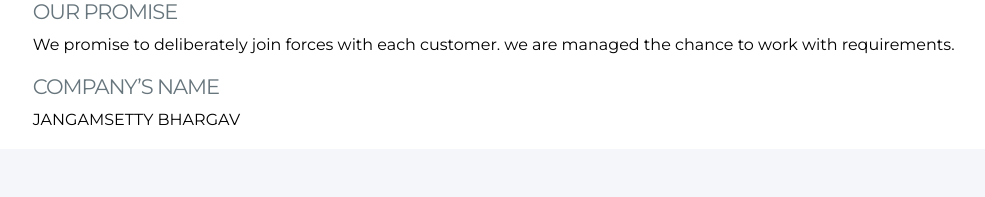
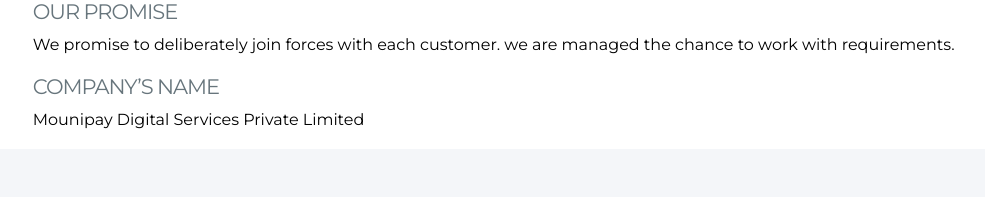
Before and after one commit to manishdhiman1/mounipay, a PHP site: page /About in a window 1280 px wide. Shown: the part 941-1138 px from the top of the page, without its empty margins (52-1037 px from the left). Run offline with PHP 8.4, Linux system fonts and the light colour scheme.

Commit message:
Update about.php

```diff
--- a/about.php
+++ b/about.php
@@ -83,7 +83,7 @@
                             <p>We promise to deliberately join forces with each customer. we are managed the chance to
                                 work with requirements.</p>
                             <h3>Company’s Name</h3>
-                            <p>JANGAMSETTY BHARGAV</p>
+                            <p>Mounipay Digital Services Private Limited</p>
                         </div>
                     </div>
                 </div>
```
